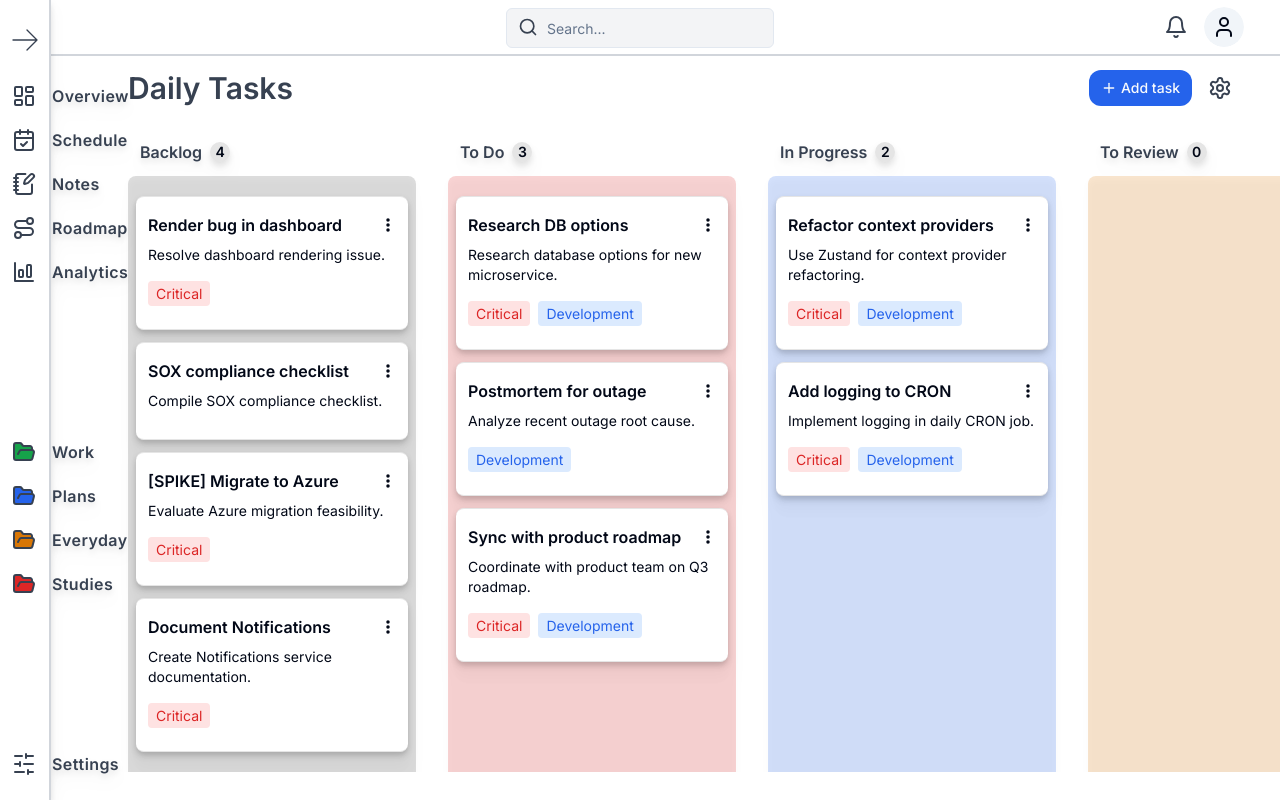
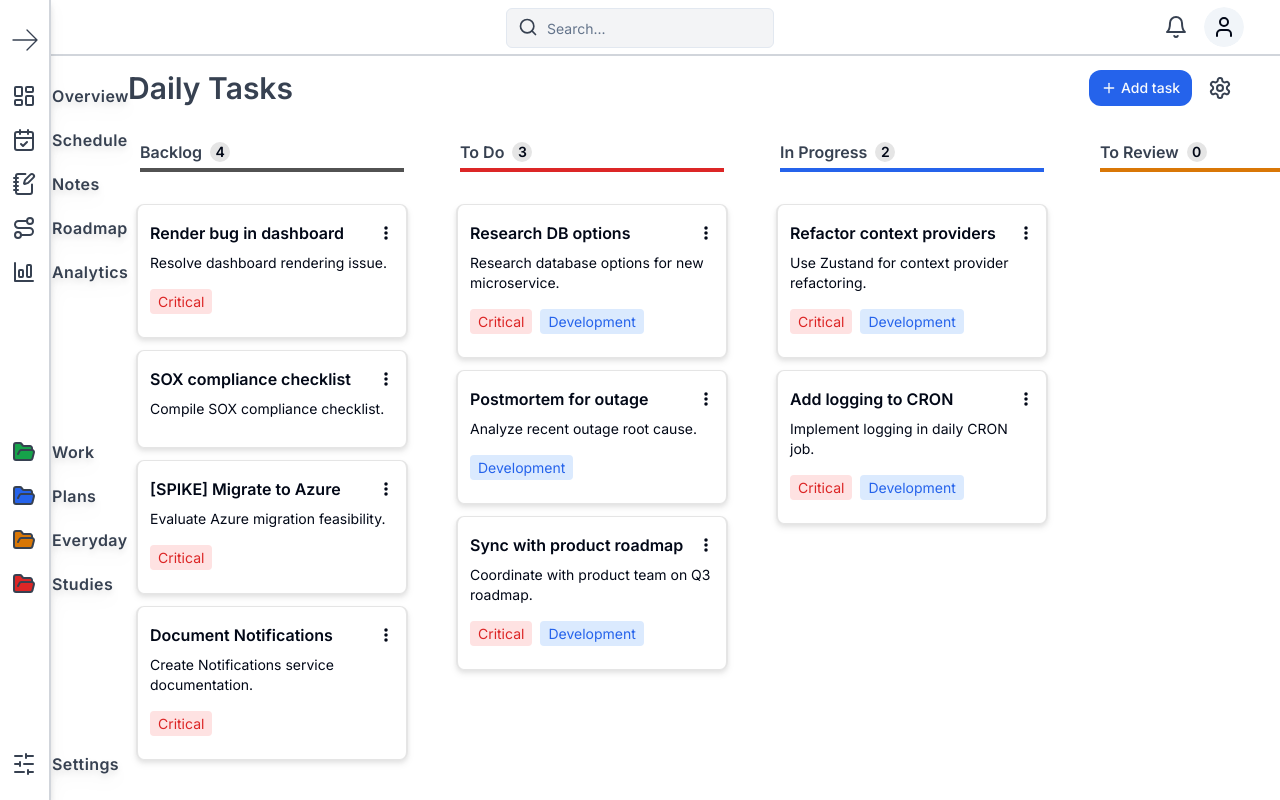
Before and after one commit to Sellucas/prodify, a Next.js app: page /dashboard/board/test in a window 1280 px wide. Built offline with nearby package versions, Linux system fonts and the light colour scheme; no server answers.

Commit message:
feat: change hover background and add border to columns

```diff
--- a/components/dashboard/card-board.tsx
+++ b/components/dashboard/card-board.tsx
@@ -21,7 +21,7 @@ export const CardBoard = ({
         layoutId={id}
         draggable={true}
         onDragStart={(e) => handleDragStart(e, { title, id, column })}
-        className="cursor-grab border-y drop-shadow-md rounded-lg border-neutral-200 bg-white p-3 active:cursor-grabbing"
+        className="cursor-grab border-y drop-shadow-md rounded-lg border-2 border-neutral-200 bg-white p-3 active:cursor-grabbing"
       >
         <div className="flex items-center justify-between my-1">
           <h1 className="font-semibold">{title}</h1>
--- a/components/dashboard/column.tsx
+++ b/components/dashboard/column.tsx
@@ -114,8 +114,10 @@ export const Column = ({
   const filteredCards = cards.filter((c) => c.column === column);
 
   return (
-    <div className="w-72 shrink-0 rounded-t drop-shadow-lg">
-      <div className="m-3 flex items-center gap-2">
+    <div className="w-72 shrink-0 rounded-t">
+      <div
+        className={`m-3 flex items-center gap-2 border-solid border-b-4 pb-1 border-${color}-600`}
+      >
         <h3 className="font-semibold text-gray-700">{title}</h3>
         <span className="rounded-full text-sm bg-neutral-200 h-5 w-5 flex items-center justify-center font-semibold">
           {filteredCards.length}
@@ -126,7 +128,7 @@ export const Column = ({
         onDragLeave={handleDragLeave}
         onDragOver={handleDragOver}
         className={`flex flex-col h-full w-full p-2 rounded-lg transition-colors ${
-          active ? `bg-${color}-600/40` : `bg-${color}-600/20`
+          active ? `bg-gray-600/10` : `bg-white`
         }`}
       >
         {filteredCards.map((card) => {
--- a/components/dashboard/drop-indicator.tsx
+++ b/components/dashboard/drop-indicator.tsx
@@ -5,7 +5,7 @@ export const DropIndicator = ({ beforeId, column }: DropIndicatorProps) => {
     <div
       data-before={beforeId || "-1"}
       data-column={column}
-      className="my-1 h-1 w-full rounded-full bg-blue-600 opacity-0"
+      className="my-1 h-1 w-full rounded-full bg-gray-400 opacity-0"
     />
   );
 };
--- a/tailwind.config.ts
+++ b/tailwind.config.ts
@@ -78,9 +78,15 @@ const config: Config = {
   safelist: [
     {
       pattern:
-        /^bg-(?:neutral|red|blue|green|amber|violet|slate)-(?:\d{3})(?:\/(?:20|40))?$/,
+        /^bg-(?:neutral|red|blue|green|amber|violet|slate|neutral)-(?:\d{3})(?:\/(?:20|40))?$/,
     },
-    { pattern: /^text-(?:red|blue|green|amber|violet|slate)-(?:\d{3})$/ },
+    {
+      pattern: /^text-(?:red|blue|green|amber|violet|slate|neutral)-(?:\d{3})$/,
+    },
+    {
+      pattern:
+        /^border-(?:red|blue|green|amber|violet|slate|neutral)-(?:\d{3})$/,
+    },
   ],
 };
 
```
